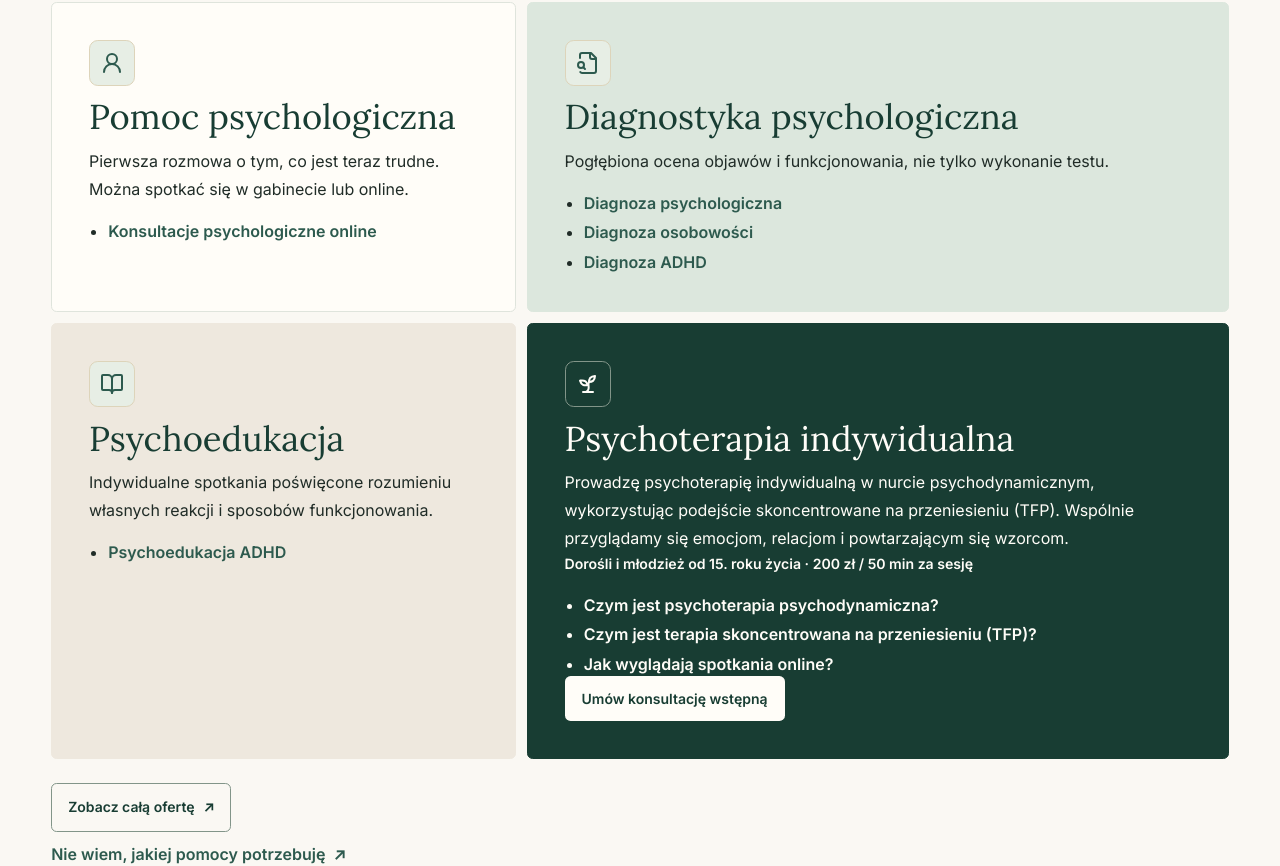
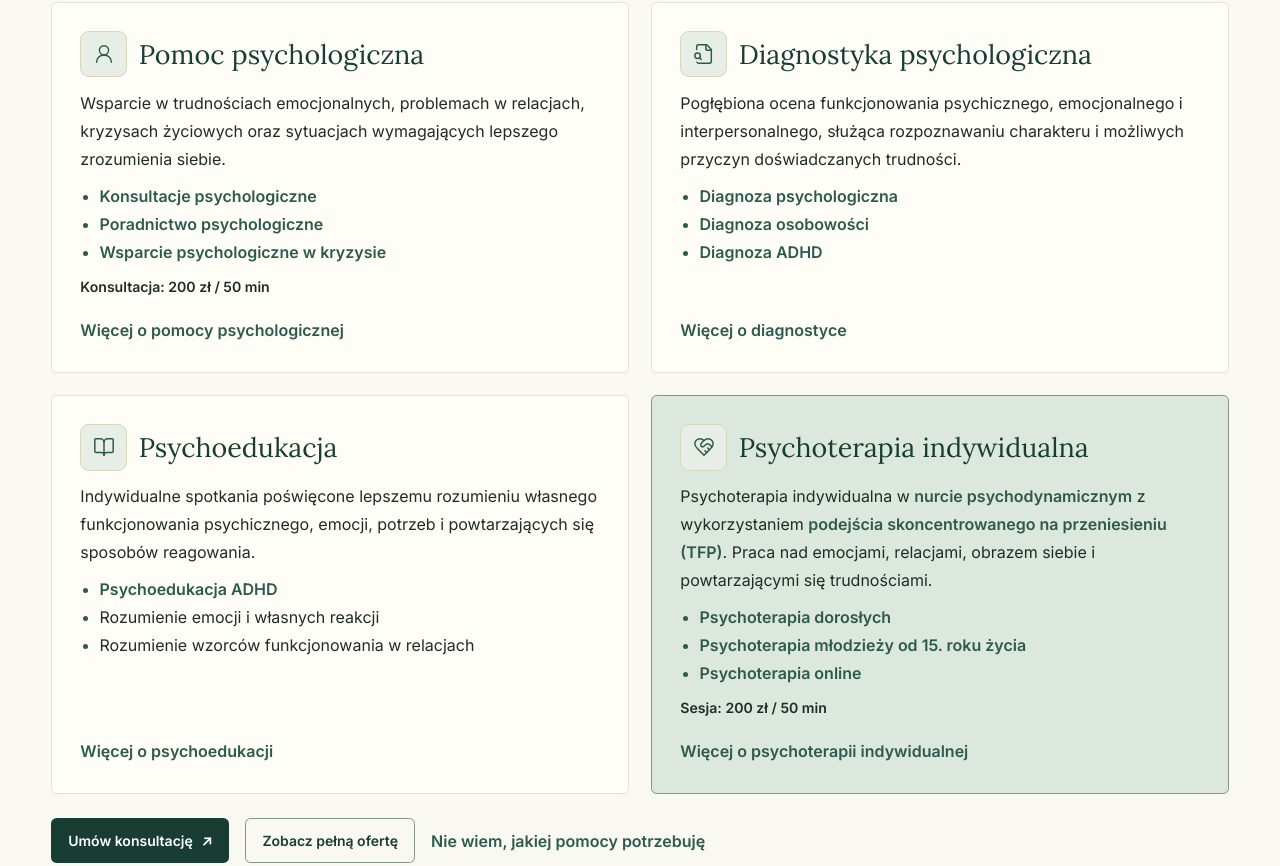
Before and after one commit to Aqulol/strona-psycholog, a Next.js app: page / in a window 1280 px wide. Shown: the part 1015-1881 px from the top of the page. Built offline with nearby package versions, Linux system fonts and the light colour scheme.

Commit message:
Przebuduj sekcję oferty na stronie głównej
Co-authored-by: arena-agent <297053741+arena-agent@users.noreply.github.com>

```diff
--- a/app/editorial.css
+++ b/app/editorial.css
@@ -63,21 +63,19 @@ body{background:var(--paper);color:var(--ink)}
 .editorial-label{padding-block-start:.3rem;color:var(--pine);font-size:.75rem;text-transform:uppercase;letter-spacing:.1em}
 @media(min-width:900px){.editorial-heading{grid-template-columns:11rem 1fr;align-items:start;border-top:1px solid var(--strong-rule);padding-top:1.1rem}}
 .home-block h2,.reading h2{color:var(--deep);font-size:var(--heading);letter-spacing:-.035em}
-.offer-overview{grid-template-columns:minmax(0,1fr);gap:.7rem}
-.offer-overview .service-directory-card{background:var(--surface);border-radius:var(--edge);min-width:0;padding:clamp(1.15rem,3vw,2.3rem)}
-.offer-overview [data-service-area=diagnosis]{background:var(--sage);border-color:var(--sage)}
-.offer-overview [data-service-area=education]{background:var(--sand);border-color:var(--sand)}
-.offer-overview [data-therapy-card]{background:var(--deep);color:var(--surface);border-color:var(--deep)}
-.offer-overview [data-therapy-card] :is(h3,.offer-meta,a,.service-icon){color:var(--surface)}
-.offer-overview [data-therapy-card] .service-icon{background:transparent;border-color:var(--strong-rule)}
-.offer-overview [data-therapy-card] .booking{background:var(--surface);color:var(--deep)}
-.offer-overview [data-therapy-card] .booking:hover{background:var(--sage)}
-.offer-overview [data-therapy-card] :focus-visible{outline-color:var(--gold)}
-.offer-overview .service-directory-card h3{font-size:clamp(1.45rem,2.7vw,2.35rem)}
-.offer-overview .service-directory-card ul{margin-top:1rem}
-.offer-home-cta .booking{background:transparent;color:var(--deep);border-color:var(--strong-rule)}
-.offer-home-cta .booking:hover{background:var(--sage)}
-@media(min-width:900px){.offer-overview{grid-template-columns:repeat(5,minmax(0,1fr))}.offer-overview [data-service-area=support],.offer-overview [data-service-area=education]{grid-column:span 2}.offer-overview [data-service-area=diagnosis],.offer-overview [data-therapy-card]{grid-column:span 3}}
+.offer-overview{grid-template-columns:minmax(0,1fr);gap:clamp(.8rem,2vw,1.4rem)}
+.home-offer-card{display:flex;flex-direction:column;align-items:stretch;gap:.7rem;min-width:0;padding:clamp(1rem,2.2vw,1.8rem);border:1px solid var(--rule);border-radius:var(--edge);background:var(--surface);text-align:start}
+.home-offer-card[data-service-area=therapy]{background:var(--sage);border-color:var(--strong-rule)}
+.home-offer-heading{display:flex;align-items:center;gap:.75rem;color:var(--deep)}
+.home-offer-heading .service-icon{flex:none}
+.home-offer-heading h3{min-width:0;font-size:clamp(1.3rem,2.1vw,1.85rem);line-height:1.15}
+.home-offer-card ul{list-style:disc;padding-inline-start:1.2rem}
+.home-offer-card li+li{margin-block-start:.25rem}
+.home-offer-card li::marker{color:var(--pine)}
+.home-offer-details{margin-top:auto;padding-top:.3rem}
+.offer-home-cta{display:flex;flex-wrap:wrap;align-items:center;gap:.65rem 1rem}
+.offer-home-cta .text-link{display:inline-flex;align-items:center;min-height:44px;font-weight:600}
+@media(min-width:48rem){.offer-overview{grid-template-columns:repeat(2,minmax(0,1fr))}}
 .support-list{border-color:var(--rule)}
 .support-list > li{display:grid;grid-template-columns:1.8rem minmax(0,1fr);gap:.9rem;border-color:var(--rule);padding:1.2rem 0}
 .support-list svg{color:var(--pine);margin-top:.1rem}
@@ -275,7 +273,7 @@ main.container.article-editorial {padding-inline:var(--gutter);}
 :where(.article-sources,.knowledge-page section:has(+nav[aria-label="Sąsiednie hasła"])) li a[href] {
  font-weight:500;
 }
-:where(.site-footer,.help-cta,.offer-overview [data-therapy-card]) {
+:where(.site-footer,.help-cta) {
  --link-color:var(--surface);
  --link-hover:#f1dfb6;
 }
--- a/app/page.tsx
+++ b/app/page.tsx
@@ -18,7 +18,7 @@ export default function Home(){return <main id="tresc" className="editorial-home
 <Json data={webPage('/', 'Gabinet psychologiczny we Wrocławiu', homeDescription)}/>
 <section className="hero-home"><div className="shell hero-grid"><div className="hero-editorial-copy"><p className="eyebrow hero-edition">Grzegorz Plebaniak <span aria-hidden="true"/> Wrocław / online</p><h1>Gabinet psychologiczny <span>we Wrocławiu</span></h1><p className="hero-identity">Psycholog, psychoterapeuta (w trakcie szkolenia)</p><p className="hero-copy">Prowadzę konsultacje, diagnostykę psychologiczną, psychoedukację i psychoterapię indywidualną w nurcie psychodynamicznym z wykorzystaniem TFP. Przyjmuję dorosłych i młodzież od 15. roku życia.</p><div className="hero-actions"><Booking/>{' '}<a className="button-secondary" href="/oferta/">Poznaj ofertę <ArrowUpRight size={16} aria-hidden="true"/></a></div><p className="hero-practical"><a href="/cennik/">{services.consult.rate?.price} zł / {services.consult.rate?.duration}</a> za konsultację <span aria-hidden="true">·</span> <a href={paths.consult}>Jak wygląda spotkanie?</a></p></div><figure className="hero-photo"><div className="portrait-frame"><img src="/images/portret2.webp" srcSet={responsiveSrcSet('portret2')} sizes="(min-width: 1250px) 470px, (min-width: 760px) 40vw, calc(100vw - 40px)" width="1280" height="855" alt="Portret Grzegorza Plebaniaka" fetchPriority="high"/></div><figcaption><span>Grzegorz Plebaniak</span>{' '}<span>Gabinet indywidualny</span></figcaption></figure></div></section>
 <div className="trust-band"><ul className="shell"><li>Magister psychologii</li><li>Szkolenie psychoterapeutyczne</li><li>Praca pod superwizją</li><li>Nurt psychodynamiczny · TFP</li><li>W gabinecie i online</li></ul></div>
-<section className="shell home-block" aria-labelledby="home-uslugi"><EditorialHeading label="Oferta" title="Oferta gabinetu" id="home-uslugi"><p>Od rozmowy o aktualnej sytuacji po pogłębioną ocenę lub regularną pracę.</p></EditorialHeading><HomeServiceCards/><p><More href="/jakiej-pomocy-potrzebuje/">Nie wiem, jakiej pomocy potrzebuję</More></p></section>
+<section className="shell home-block" aria-labelledby="home-uslugi"><EditorialHeading label="Oferta" title="Oferta gabinetu" id="home-uslugi"><p>Od rozmowy o aktualnej sytuacji po pogłębioną ocenę lub regularną pracę.</p></EditorialHeading><HomeServiceCards/></section>
 <section className="shell home-block" aria-labelledby="tematy-konsultacji">
   <EditorialHeading label="Obszary pomocy" title="W czym mogę pomóc?" id="tematy-konsultacji"/>
   <p className="mb-6">Na konsultacji można porozmawiać o rozpoznaniu, takim jak <a data-context-link href="/w-czym-pomagam/depresja/">depresja</a> czy <a data-context-link href="/w-czym-pomagam/zaburzenia-lekowe/">zaburzenie lękowe</a>, ale też o trudnościach, które nie mają jeszcze nazwy. Powodem do spotkania może być <a data-context-link href="/w-czym-pomagam/samotnosc/">samotność</a>, brak satysfakcji z życia albo chęć lepszego zrozumienia siebie. Nie trzeba mieć diagnozy, żeby się umówić.</p>
--- a/components/ServiceCards.tsx
+++ b/components/ServiceCards.tsx
@@ -1,6 +1,9 @@
+import type { ReactNode } from 'react';
 import { BookOpen, Brain, BrainCircuit, Compass, FileChartColumn, FileSearch, Fingerprint, HeartHandshake, MessagesSquare, Monitor, Network, Route, ScanSearch, Sprout, UserRound, UsersRound, Video, Workflow } from 'lucide-react';
 import { paths } from '../lib/site';
 import { config } from '../lib/config';
+import { guidePath } from '../lib/knowledge';
+import { Booking } from './Site';
 import { categoryNames, categoryServices, offerPath, services, type Category, type ServiceKey } from '../lib/services';
 
 const icons = {
@@ -56,17 +59,69 @@ export function OfferGroups({categories, compact = false}: {categories:readonly
     </section>;
   })}</>;
 }
+function ServiceLink({ service, children }: {service:ServiceKey; children?:ReactNode}) {
+  return <a href={services[service].href}>{children ?? services[service].name}</a>;
+}
+
 const homeGroups = [
-  {category:'support', link:services.consult.href, keys:['consult','onlineConsult'], text:'Pierwsza rozmowa o tym, co jest teraz trudne. Można spotkać się w gabinecie lub online.'},
-  {category:'diagnosis', link:`${offerPath}#oferta-diagnosis`, keys:['general','personality','adhd'], text:'Pogłębiona ocena objawów i funkcjonowania, nie tylko wykonanie testu.'},
-  {category:'education', link:services.edu.href, keys:['edu','eduAdhd'], text:'Indywidualne spotkania poświęcone rozumieniu własnych reakcji i sposobów funkcjonowania.'},
-] as const;
+  {
+    category: 'support',
+    title: categoryNames.support,
+    description: 'Wsparcie w trudnościach emocjonalnych, problemach w relacjach, kryzysach życiowych oraz sytuacjach wymagających lepszego zrozumienia siebie.',
+    items: [<ServiceLink service="consult">Konsultacje psychologiczne</ServiceLink>, <ServiceLink service="counselling"/>, <ServiceLink service="crisis"/>],
+    rate: services.consult.rate,
+    rateLabel: 'Konsultacja',
+    details: [`${offerPath}#oferta-support`, 'Więcej o pomocy psychologicznej'],
+  },
+  {
+    category: 'diagnosis',
+    title: categoryNames.diagnosis,
+    description: 'Pogłębiona ocena funkcjonowania psychicznego, emocjonalnego i interpersonalnego, służąca rozpoznawaniu charakteru i możliwych przyczyn doświadczanych trudności.',
+    items: [<ServiceLink service="general"/>, <ServiceLink service="personality"/>, <ServiceLink service="adhd"/>],
+    details: [`${offerPath}#oferta-diagnosis`, 'Więcej o diagnostyce'],
+  },
+  {
+    category: 'education',
+    title: categoryNames.education,
+    description: 'Indywidualne spotkania poświęcone lepszemu rozumieniu własnego funkcjonowania psychicznego, emocji, potrzeb i powtarzających się sposobów reagowania.',
+    items: [<ServiceLink service="eduAdhd"/>, 'Rozumienie emocji i własnych reakcji', 'Rozumienie wzorców funkcjonowania w relacjach'],
+    details: [services.edu.href, 'Więcej o psychoedukacji'],
+  },
+  {
+    category: 'therapy',
+    title: services.individual.name,
+    description: <>Psychoterapia indywidualna w <ServiceLink service="method">nurcie psychodynamicznym</ServiceLink> z wykorzystaniem <ServiceLink service="tfp">podejścia skoncentrowanego na przeniesieniu (TFP)</ServiceLink>. Praca nad emocjami, relacjami, obrazem siebie i powtarzającymi się trudnościami.</>,
+    items: [<a href={paths.adults}>Psychoterapia dorosłych</a>, <a href={paths.youth}>Psychoterapia młodzieży od 15. roku życia</a>, <ServiceLink service="onlineTherapy"/>],
+    rate: services.individual.rate,
+    rateLabel: 'Sesja',
+    details: [services.individual.href, 'Więcej o psychoterapii indywidualnej'],
+  },
+] satisfies readonly {
+  category: Exclude<Category, 'online'>;
+  title: string;
+  description: ReactNode;
+  items: readonly [ReactNode, ReactNode, ReactNode];
+  rate?: (typeof services.consult)['rate'];
+  rateLabel?: string;
+  details: readonly [string, string];
+}[];
+
 export function HomeServiceCards() {
-  return <><div className="offer-overview">{homeGroups.map(({category,link,keys,text}) => {
-    const Icon = groupIcons[category];
-    return <section className="editorial-card service-directory-card" data-service-area={category} key={category}>
-      <span className="service-icon"><Icon size={24} aria-hidden="true"/></span><h3><a href={link}>{categoryNames[category]}</a></h3><p>{text}</p>
-      <ul>{keys.filter(key => services[key].href !== link).map(key => <li key={key}><a href={services[key].href}>{services[key].name}</a></li>)}</ul>
-    </section>;
-  })}<TherapyCard/></div><p className="offer-home-cta"><a className="booking" href={offerPath}>Zobacz całą ofertę <span aria-hidden="true">↗</span></a></p></>;
+  return <>
+    <div className="offer-overview">{homeGroups.map(({category, title, description, items, rate, rateLabel, details: [href, label]}) => {
+      const Icon = groupIcons[category];
+      return <article className="home-offer-card" data-service-area={category} key={category}>
+        <div className="home-offer-heading"><span className="service-icon"><Icon size={22} strokeWidth={1.6} aria-hidden="true"/></span><h3>{title}</h3></div>
+        <p>{description}</p>
+        <ul>{items.map((item, index) => <li key={index}>{item}</li>)}</ul>
+        {rate && <p className="offer-meta">{rateLabel}: {rate.price} zł / {rate.duration}</p>}
+        <p className="home-offer-details"><a href={href}>{label}</a></p>
+      </article>;
+    })}</div>
+    <div className="offer-home-cta">
+      <Booking/>{' '}
+      <a className="button-secondary" href={offerPath}>Zobacz pełną ofertę</a>{' '}
+      <a className="text-link" href={guidePath}>Nie wiem, jakiej pomocy potrzebuję</a>
+    </div>
+  </>;
 }
--- a/content/lastmod.json
+++ b/content/lastmod.json
@@ -1,7 +1,7 @@
 {
   "/": {
     "date": "2026-11-26",
-    "fingerprint": "v1:597dbc4e45cf8b92bb277b0c7ceae142fc9a1dcad90bd5be79ce6e65e54346da",
+    "fingerprint": "v1:c0694d870c5af23101fd20a9ebcbed9c27046513459ea575f1d177901c14b165",
     "evidence": "Redakcyjna rozbudowa strony głównej: dodane obszary ADHD i młodzieży, przebieg współpracy oraz linkowanie do oferty i słownika; nie jest to data wdrożenia."
   },
   "/baza-wiedzy/": {
```
Also changed, not shown: 15 other files (tests, documents, lock files or other folders).
